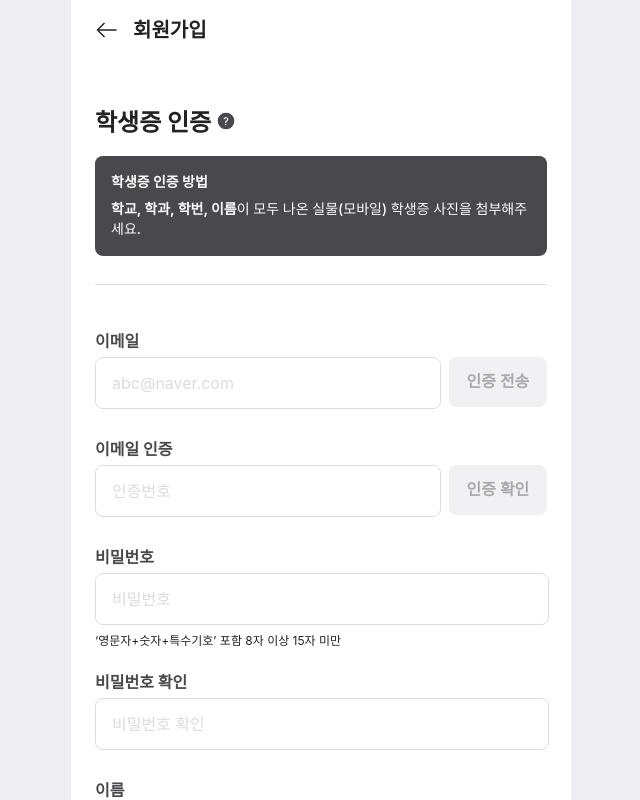
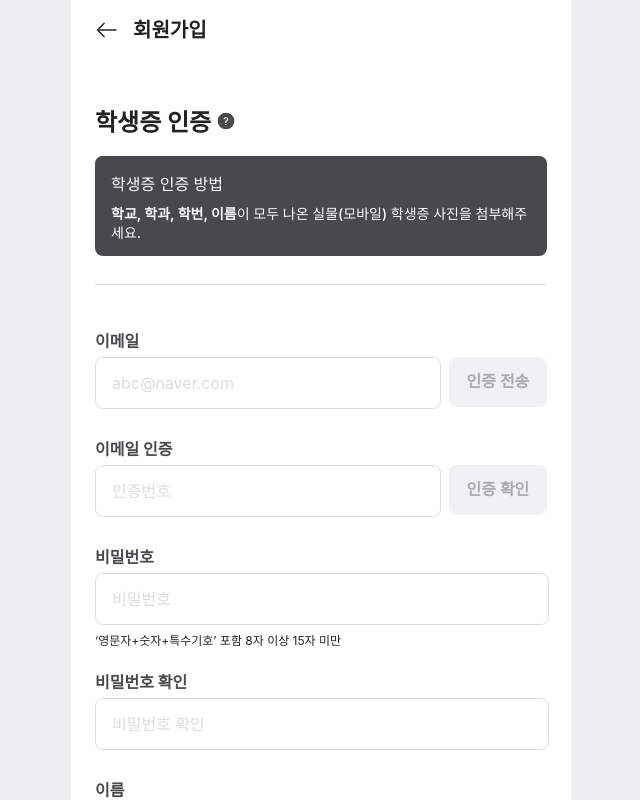
Before and after one commit to Wingle-SMWU/Wingle-Frontend, a Next.js app: page /auth/signup in a window 1280 px wide. Both pictures are taken after a click on the picture 542 px from the left and 121 px from the top of the page. Shown: the top 800 px of the page, without its empty margins (319-959 px from the left). Built offline with nearby package versions, Linux system fonts and the light colour scheme; no server answers; a web font is replaced by a local one.

Commit message:
feat: 회원가입 시 학생증 인증 가이드라인 텍스트 변경

```diff
--- a/src/components/authpage/signup/studentCard.tsx
+++ b/src/components/authpage/signup/studentCard.tsx
@@ -66,7 +66,7 @@ export default function StudentCard(): JSX.Element {
 
       <S.DescriptionContent isActive={isActive}>
         <S.Description>
-          <Text.Body5 color="gray100">학생증 인증 방법</Text.Body5>
+          <Text.Body4 color="gray100">학생증 인증 방법</Text.Body4>
           <Margin direction="column" size={8} />
           <Text.Body5 color="gray100">학교, 학과, 학번, 이름</Text.Body5>
           <Text.Body6 color="gray100">
```
